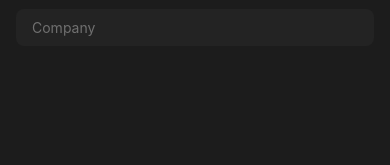
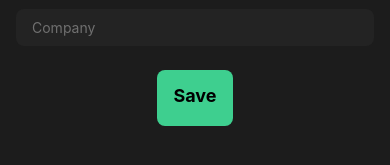
Before and after one commit to nichol6s/nativecn-app, a React Native app: screen / in a window 390 px wide. Shown: the part 671-836 px from the top of the page. Built offline with nearby package versions, Linux system fonts and the light colour scheme.

Commit message:
Button e Toast bugados mas finalizados!

```diff
--- a/App.tsx
+++ b/App.tsx
@@ -1,12 +1,13 @@
 import "@/styles/global.css";
 import { StatusBar } from 'expo-status-bar';
 import { Profile } from '@/app/Profile';
+import { ToastProvider } from "@/components/Toast"
 
 export default function App() {
   return (
-    <>
+    <ToastProvider  position="top">
       <Profile />
       <StatusBar style="light" />
-    </>
+    </ToastProvider>
   );
 }
--- a/src/app/Profile.tsx
+++ b/src/app/Profile.tsx
@@ -1,13 +1,21 @@
-import { View, Image, Text } from "react-native"
+import { View, Image, ScrollView } from "react-native"
 
 import { Skills } from "@/components/Skills"
 import { User } from "@/components/User"
 import { Preferece } from "@/components/Preference"
 import { Input } from "@/components/Input"
+import { Button } from "@/components/Button"
+import { useToast } from "@/components/Toast"
 
-export function Profile(){
-    return(
+
+
+export function Profile() {
+    const { toast } = useToast()
+
+
+    return (
         <View className="flex-1 bg-gray-700">
+            <ScrollView>
                 <Image
                     source={require("@/assets/banner.png")}
                     className="w-full h-52 -mb-16"
@@ -19,9 +27,11 @@ export function Profile(){
                     <Preferece />
 
                     <View className="w-full mt-6 flex-1">
-                    <Input placeholder="Company" inputClasses="mb-6" label="Company"/>
+                        <Input placeholder="Company" inputClasses="mb-6" label="Company" />
+                        <Button label="Save" onPress={()=> toast("Saved!")}/>
                     </View>
                 </View>
+            </ScrollView>
         </View>
     )
 }
--- /dev/null
+++ b/src/components/Button.tsx
@@ -0,0 +1,81 @@
+import { type VariantProps, cva } from "class-variance-authority"
+import { Text, TouchableOpacity } from "react-native"
+
+import { cn } from "../lib/utils"
+
+const buttonVariants = cva(
+  "flex flex-row items-center justify-center rounded-md",
+  {
+    variants: {
+      variant: {
+        default: "text-black",
+        secondary: "bg-secondary",
+        destructive: "bg-destructive",
+        ghost: "bg-slate-700",
+        link: "text-primary underline-offset-4",
+      },
+      size: {
+        default: "h-14 px-4",
+        sm: "h-8 px-2",
+        lg: "h-12 px-8",
+      },
+    },
+    defaultVariants: {
+      variant: "default",
+      size: "default",
+    },
+  }
+)
+
+const buttonTextVariants = cva("text-center font-medium", {
+  variants: {
+    variant: {
+      default: "bg-green-500 h-14 py-3 px-4 rounded-lg font-bold",
+      secondary: "text-secondary-foreground",
+      destructive: "text-destructive-foreground",
+      ghost: "text-primary-foreground",
+      link: "text-primary-foreground underline",
+    },
+    size: {
+      default: "text-lg",
+      sm: "text-sm",
+      lg: "text-xl",
+    },
+  },
+  defaultVariants: {
+    variant: "default",
+    size: "default",
+  },
+})
+
+interface ButtonProps
+  extends React.ComponentPropsWithoutRef<typeof TouchableOpacity>,
+    VariantProps<typeof buttonVariants> {
+  label: string
+  labelClasses?: string
+}
+function Button({
+  label,
+  labelClasses,
+  className,
+  variant,
+  size,
+  ...props
+}: ButtonProps) {
+  return (
+    <TouchableOpacity
+      className={cn(buttonVariants({ variant, size, className }))}
+      {...props}
+    >
+      <Text
+        className={cn(
+          buttonTextVariants({ variant, size, className: labelClasses })
+        )}
+      >
+        {label}
+      </Text>
+    </TouchableOpacity>
+  )
+}
+
+export { Button, buttonVariants, buttonTextVariants }
--- /dev/null
+++ b/src/components/Toast.tsx
@@ -0,0 +1,177 @@
+import { createContext, useContext, useEffect, useRef, useState } from 'react';
+import { Animated, Text, View } from 'react-native';
+
+import { cn } from '../lib/utils';
+
+const toastVariants = {
+  default: 'bg-green-500',
+  destructive: 'bg-destructive',
+  success: 'bg-green-500',
+  info: 'bg-blue-500',
+};
+
+interface ToastProps {
+  id: number;
+  message: string;
+  onHide: (id: number) => void;
+  variant?: keyof typeof toastVariants;
+  duration?: number;
+  showProgress?: boolean;
+}
+function Toast({
+  id,
+  message,
+  onHide,
+  variant = 'default',
+  duration = 3000,
+  showProgress = true,
+}: ToastProps) {
+  const opacity = useRef(new Animated.Value(0)).current;
+  const progress = useRef(new Animated.Value(0)).current;
+
+  useEffect(() => {
+    Animated.sequence([
+      Animated.timing(opacity, {
+        toValue: 1,
+        duration: 500,
+        useNativeDriver: true,
+      }),
+      Animated.timing(progress, {
+        toValue: 1,
+        duration: duration - 1000,
+        useNativeDriver: false,
+      }),
+      Animated.timing(opacity, {
+        toValue: 0,
+        duration: 500,
+        useNativeDriver: true,
+      }),
+    ]).start(() => onHide(id));
+  }, [duration]);
+
+  return (
+    <Animated.View
+      className={`
+        ${toastVariants[variant]}
+        m-2 mb-1 p-4 rounded-lg transform transition-all
+      `}
+      style={{
+        opacity,
+        transform: [
+          {
+            translateY: opacity.interpolate({
+              inputRange: [0, 1],
+              outputRange: [-20, 0],
+            }),
+          },
+        ],
+      }}
+    >
+      <Text className="font-bold text-base text-left text-black">{message}</Text>
+      {showProgress && (
+        <View className="mt-2 rounded">
+          <Animated.View
+            className="bg-green-800 dark:bg-black h-2 opacity-30 rounded"
+            style={{
+              width: progress.interpolate({
+                inputRange: [0, 1],
+                outputRange: ['0%', '100%'],
+              }),
+            }}
+          />
+        </View>
+      )}
+    </Animated.View>
+  );
+}
+
+type ToastVariant = keyof typeof toastVariants;
+
+interface ToastMessage {
+  id: number;
+  text: string;
+  variant: ToastVariant;
+  duration?: number;
+  position?: string;
+  showProgress?: boolean;
+}
+interface ToastContextProps {
+  toast: (
+    message: string,
+    variant?: keyof typeof toastVariants,
+    duration?: number,
+    position?: 'top' | 'bottom',
+    showProgress?: boolean
+  ) => void;
+  removeToast: (id: number) => void;
+}
+const ToastContext = createContext<ToastContextProps | undefined>(undefined);
+
+// TODO: refactor to pass position to Toast instead of ToastProvider
+function ToastProvider({
+  children,
+  position = 'top',
+}: {
+  children: React.ReactNode;
+  position?: 'top' | 'bottom';
+}) {
+  const [messages, setMessages] = useState<ToastMessage[]>([]);
+
+  const toast: ToastContextProps['toast'] = (
+    message: string,
+    variant: ToastVariant = 'default',
+    duration: number = 3000,
+    position: 'top' | 'bottom' = 'top',
+    showProgress: boolean = true
+  ) => {
+    setMessages(prev => [
+      ...prev,
+      {
+        id: Date.now(),
+        text: message,
+        variant,
+        duration,
+        position,
+        showProgress,
+      },
+    ]);
+  };
+
+  const removeToast = (id: number) => {
+    setMessages(prev => prev.filter(message => message.id !== id));
+  };
+
+  return (
+    <ToastContext.Provider value={{ toast, removeToast }}>
+      {children}
+      <View
+        className={cn('absolute left-0 right-0', {
+          'top-[45px]': position === 'top',
+          'bottom-0': position === 'bottom',
+        })}
+      >
+        {messages.map(message => (
+          <Toast
+            key={message.id}
+            id={message.id}
+            message={message.text}
+            variant={message.variant}
+            duration={message.duration}
+            showProgress={message.showProgress}
+            onHide={removeToast}
+          />
+        ))}
+      </View>
+    </ToastContext.Provider>
+  );
+}
+
+function useToast() {
+  const context = useContext(ToastContext);
+  if (!context) {
+    throw new Error('useToast must be used within ToastProvider');
+  }
+  return context;
+}
+
+export { ToastProvider, ToastVariant, Toast, toastVariants, useToast };
```
Lines whose indentation alone changed are shown as unchanged.
